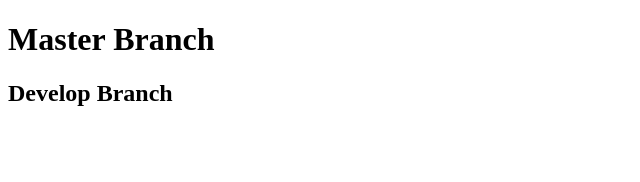
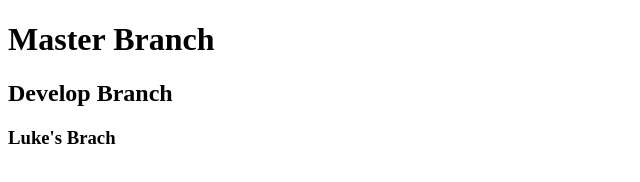
Before and after one commit to hannahvandusen/teamGit, a plain HTML site: page index.html in a window 1280 px wide. Shown: the whole page, without its empty margins (0-640 px from the left). Drawn offline with Linux system fonts and the light colour scheme.

Commit message:
Lukes branch

```diff
--- a/index.html
+++ b/index.html
@@ -9,5 +9,6 @@
 <body>
     <h1>Master Branch</h1>
     <h2>Develop Branch</h2>
+    <h3>Luke's Brach</h3>
 </body>
 </html>
```
